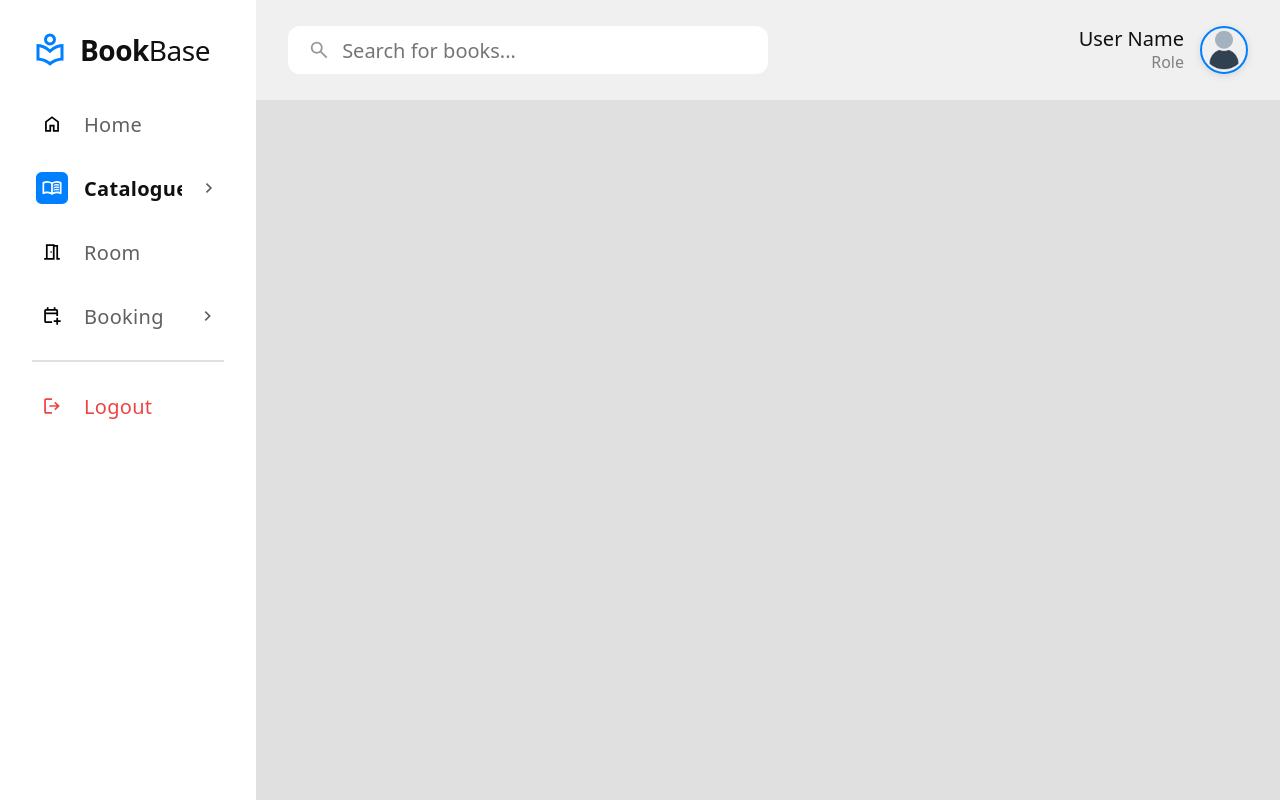
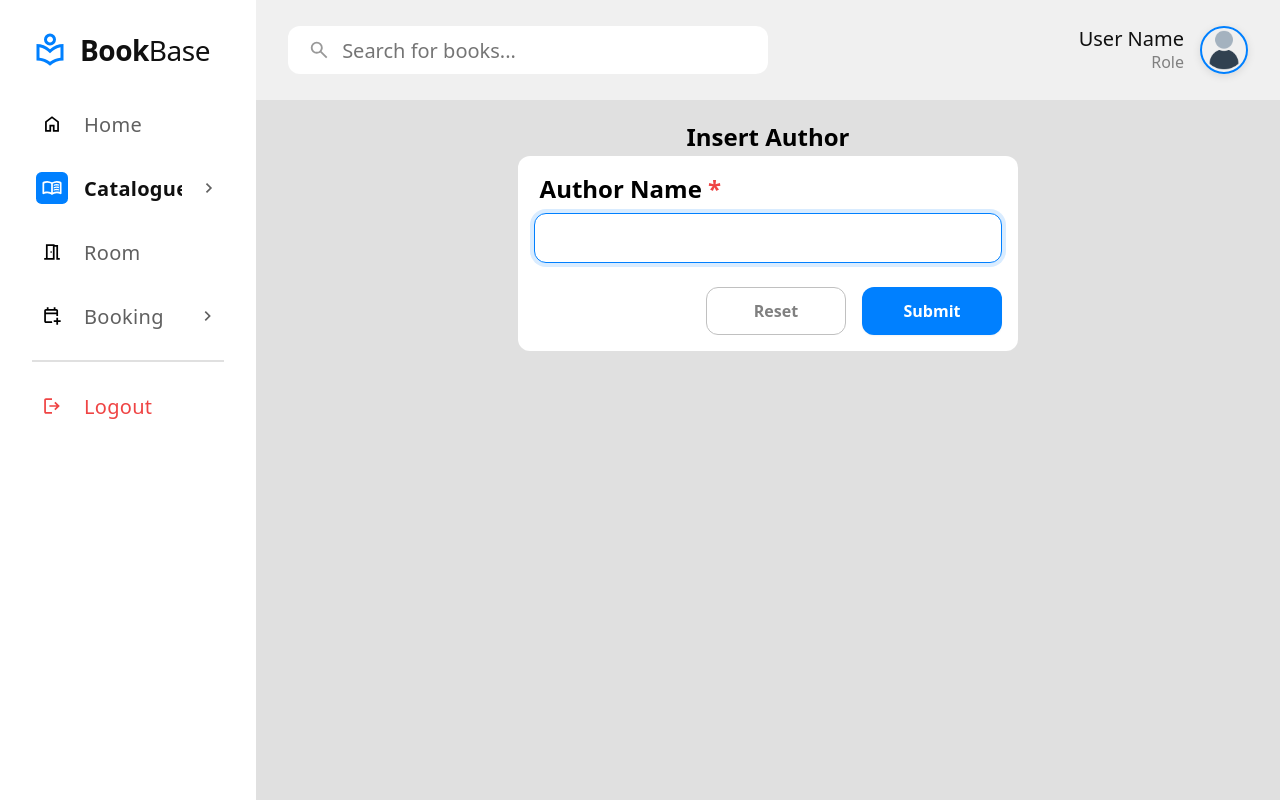
Before and after one commit to kkhhhhh-v61/LibraryManagementSystem, an ASP.NET Core app: page /Book/InsertAuthor in a window 1280 px wide. Run offline with ASP.NET Core 8, Linux system fonts and the light colour scheme; some web fonts are replaced.

Commit message:
Added ViewModel and Insert for Genre and Author. Some minor fixes and refactor.

```diff
--- a/LibraryManagementSystem/Controllers/BookController.cs
+++ b/LibraryManagementSystem/Controllers/BookController.cs
@@ -1,8 +1,9 @@
 using Microsoft.AspNetCore.Mvc;
+using Microsoft.EntityFrameworkCore.Metadata.Internal;
 
 namespace LibraryManagementSystem.Controllers;
 
-public class BookController : Controller
+public class BookController(LMSDB db) : Controller
 {
     public IActionResult Browse()
     {
@@ -20,13 +21,135 @@ public class BookController : Controller
         return View(vm);
     }
 
+    public IActionResult InsertGenre()
+    {
+        return View();
+    }
+
+    [HttpPost]
+    public IActionResult InsertGenre(GenreVM vm)
+    {
+        // 1. Check if genre already exists
+        if (db.Genres.Any(g => g.Name == vm.Name))
+        {
+            ModelState.AddModelError("Name", "This Genre already exists.");
+        }
+
+        if (ModelState.IsValid)
+        {
+            // 2. Add genre
+            var lastId = db.Genres.OrderByDescending(g => g.Id).Select(g => g.Id).FirstOrDefault();
+
+            db.Genres.Add(new()
+            {
+                // 2.1 Generate new ID
+                Id = GenerateNewId(lastId, 'G'),
+                Name = vm.Name.Trim(),
+            });
+            db.SaveChanges();
+
+            // 3. Display toast messagee (success)
+            TempData["ToastMessage"] = $"Genre '{vm.Name}' added successfully!";
+            TempData["ToastType"] = "success";
+
+            return RedirectToAction("Browse");
+        }
+
+        // 3.1 Display toast message (error)
+        TempData["ToastMessage"] = "Failed to add Genre. Please check errors.";
+        TempData["ToastType"] = "error";
+
+        return View(vm);
+    }
+
     public IActionResult InsertAuthor()
     {
         return View();
     }
 
-    public IActionResult InsertGenre()
+    [HttpPost]
+    public IActionResult InsertAuthor(AuthorVM vm)
     {
-        return View();
+        // 1. Check if author already exists
+        if (db.Authors.Any(a => a.Name == vm.Name))
+        {
+            ModelState.AddModelError("Name", "This Author already exists.");
+        }
+
+        if (ModelState.IsValid)
+        {
+            // 2. Add author
+            var lastId = db.Authors.OrderByDescending(a => a.Id).Select(a => a.Id).FirstOrDefault();
+
+            db.Authors.Add(new()
+            {
+                // 2.1 Generate new ID
+                Id = GenerateNewId(lastId, 'A'),
+                Name = vm.Name.Trim(),
+            });
+            db.SaveChanges();
+
+            // 3. Display toast messagee (success)
+            TempData["ToastMessage"] = $"Author '{vm.Name}' added successfully!";
+            TempData["ToastType"] = "success";
+
+            return RedirectToAction("Browse");
+        }
+
+        // 3.1 Display toast message (error)
+        TempData["ToastMessage"] = "Failed to add Author. Please check errors.";
+        TempData["ToastType"] = "error";
+
+        return View(vm);
+    }
+
+    public static string GenerateNewId(string? lastId, char prefixChar)
+    {
+        // 1. Guard clause against bad data in DB
+        if (lastId != null && lastId.Length != 6)
+        {
+            throw new InvalidOperationException($"Existing ID '{lastId}' is invalid. Expected 6 characters.");
+        }
+
+        // 2. Handle cases where database is empty
+        if (string.IsNullOrEmpty(lastId)) return $"{prefixChar}0001A";
+
+        // 3. Format and Extract
+        lastId = lastId.ToUpper();
+        prefixChar = char.ToUpper(prefixChar);
+        char prefix  = lastId[0];
+        string number = lastId.Substring(1, 4);
+        char suffix = lastId[5];
+
+
+        // 4. Check if ID prefix is same as passed prefix
+        if (!lastId.StartsWith(prefixChar)) throw new ArgumentException($"The last ID '{lastId}' does not start with '{prefixChar}'.");
+
+        // 4. Parse number to int
+        int currentNumber = int.Parse(number);
+
+        // 5. Check for rollover
+        int newNumber;
+        char newSuffix;
+
+        if (currentNumber >= 9999)
+        {
+            newNumber = 1;
+            newSuffix = (char)(suffix + 1);
+        }
+        else
+        {
+            newNumber = currentNumber + 1;
+            newSuffix = suffix;
+        }
+
+        // 6. Return error if reach limit
+        if (newSuffix > 'Z')
+        {
+            throw new InvalidOperationException($"Maximum ID limit reached ({prefix}9999Z). Cannot generate new ID.");
+        }
+
+        // 7. Return newly generated ID
+        return $"{prefixChar}{newNumber:D4}{newSuffix}";
     }
 }
--- a/LibraryManagementSystem/Helper.cs
+++ b/LibraryManagementSystem/Helper.cs
@@ -11,7 +11,7 @@ public class ISBNValidationAttribute : ValidationAttribute
         string isbn = value.ToString()!;
 
         // 1. Remove hyphens and spaces to get raw numbers
-        string cleanIsbn = isbn.Replace("-", "").Replace(" ", "").ToUpper();
+        string cleanIsbn = isbn.Replace("-", "").Trim().Replace(" ", "").ToUpper();
 
         // 2. Check Length
         if (cleanIsbn.Length != 10 && cleanIsbn.Length != 13)
--- a/LibraryManagementSystem/Views/Book/InsertAuthor.cshtml
+++ b/LibraryManagementSystem/Views/Book/InsertAuthor.cshtml
@@ -1,3 +1,5 @@
+@model AuthorVM
+
 @{
     ViewBag.Title = "Insert Author";
 }
@@ -5,3 +7,24 @@
 @section head {
     <link rel="stylesheet" href="/css/book.css" asp-append-version="true" />
 }
+
+<form class="author-insert__form" method="POST">
+    <h1 class="form__title">Insert Author</h1>
+    <div class="form form--column">
+        <div class="form__group">
+            <div class="form__item">
+                <label asp-for="Name" class="form__label form__label--required">Author Name</label>
+                <input asp-for="Name" class="form__input" data-trim autofocus />
+                <span asp-validation-for="Name" class="form__error"></span>
+            </div>
+        </div>
+        <div class="form__action">
+            <button class="form__button button--reset" type="reset">Reset</button>
+            <button class="form__button button--submit" type="submit">Submit</button>
+        </div>
+    </div>
+</form>
+
+@section foot {
+    <script src="/js/book.js" asp-append-version="true"></script>
+}
--- a/LibraryManagementSystem/Views/Book/InsertBook.cshtml
+++ b/LibraryManagementSystem/Views/Book/InsertBook.cshtml
@@ -9,7 +9,7 @@
 }
 
 <form class="book-insert__form" method="POST">
-    <h1 class="book-insert__title">Insert Book</h1>
+    <h1 class="form__title">Insert Book</h1>
     <div class="form">
         <div class="form__group form__group--left">
             <div class="form__item">
--- a/LibraryManagementSystem/Views/Booking/StaffDashboard.cshtml
+++ b/LibraryManagementSystem/Views/Booking/StaffDashboard.cshtml
@@ -13,7 +13,7 @@
     int totalHours = endHour - startHour;
 }
 
-@section Head {
+@section head {
     <link rel="stylesheet" href="/css/booking.css" asp-append-version="true" />
 }
 
--- a/LibraryManagementSystem/Views/Room/Index.cshtml
+++ b/LibraryManagementSystem/Views/Room/Index.cshtml
@@ -5,7 +5,7 @@
     ViewBag.Title = "Room Manager";
 }
 
-@section Head {
+@section head {
     <link rel="stylesheet" href="/css/room.css" asp-append-version="true" />
 }
 
--- a/LibraryManagementSystem/Views/Room/Update.cshtml
+++ b/LibraryManagementSystem/Views/Room/Update.cshtml
@@ -5,7 +5,7 @@
     ViewBag.Title = "Update Category";
 }
 
-@section Head {
+@section head {
     <link rel="stylesheet" href="/css/room.css" asp-append-version="true" />
 }
 
@@ -193,6 +193,6 @@
     </div>
 </div>
 
-@section Scripts {
+@section foot {
     <script src="/js/room.js" asp-append-version="true"></script>
 }
--- a/LibraryManagementSystem/Views/Shared/_Layout.cshtml
+++ b/LibraryManagementSystem/Views/Shared/_Layout.cshtml
@@ -10,7 +10,7 @@
     <link rel="preconnect" href="https://fonts.gstatic.com" crossorigin>
     <link rel="stylesheet" href="https://fonts.googleapis.com/css2?family=Sansation:ital,wght@0,300;0,400;0,700;1,300;1,400;1,700&display=swap">
     <link rel="stylesheet" href="/css/app.css" asp-append-version="true" />
-    @RenderSection("head", false)
+    @await RenderSectionAsync("head", false)
 </head>
 
 <body>
@@ -46,8 +46,8 @@
                         <div class="sidebar-subnav__separator"></div>
 
                         <a asp-controller="Book" asp-action="InsertBook" class="sidebar-subnav__link @Html.IsActive("Book", "InsertBook", "sidebar-subnav__link--active")">Insert Book</a>
+                        <a asp-controller="Book" asp-action="InsertGenre" class="sidebar-subnav__link @Html.IsActive("Book", "InsertGenre", "sidebar-subnav__link--active")">Insert Genre</a>
                         <a asp-controller="Book" asp-action="InsertAuthor" class="sidebar-subnav__link @Html.IsActive("Book", "InsertAuthor", "sidebar-subnav__link--active")">Insert Author</a>
-                        <a asp-controller="Book" asp-action="InsertGenre" class="sidebar-subnav__link @Html.IsActive("Book", "InsertGenre", "sidebar-subnav__link--active")">Insert Genre</a>
                     </div>
                 </div>
 
@@ -131,9 +131,18 @@
     <script src="/js/jquery.validate.min.js" asp-append-version="true"></script>
     <script src="/js/jquery.validate.unobtrusive.min.js" asp-append-version="true"></script>
     <script src="/js/app.js" asp-append-version="true"></script>
-    @RenderSection("foot", false)
+    @await RenderSectionAsync("foot", false)
 
-    @await RenderSectionAsync("Scripts", required: false)
+    @if (TempData["ToastMessage"] != null)
+    {
+        <script>
+            document.addEventListener('DOMContentLoaded', function () {
+                var message = @Json.Serialize(TempData["ToastMessage"]);
+                var type = @Json.Serialize(TempData["ToastType"]);
+                showToast(message, type);
+            });
+        </script>
+    }
 </body>
 
 </html>
--- a/LibraryManagementSystem/wwwroot/css/book.css
+++ b/LibraryManagementSystem/wwwroot/css/book.css
@@ -19,7 +19,20 @@
     SECTION: LAYOUT & CONTAINER
     =========================================================================== */
 
-.book-insert__title {
+/* Form Layout */
+.book-insert__form {
+    height: 100%;
+}
+
+.genre-insert__form,
+.author-insert__form {
+    height: 100%;
+    width: 500px;
+    margin: 0 auto;
+}
+
+/* Form Title */
+.form__title {
     margin-bottom: var(--spacing-md);
     height: 3%;
     font-size: var(--text-xl);
@@ -39,16 +52,23 @@
     height: auto;
 }
 
+.form--column {
+    flex-direction: column;
+}
+
+.form__group {
+    display: flex;
+    flex-direction: column;
+    gap: var(--spacing-md);
+}
+
 /* Layout Columns */
 .form__group--left {
     flex: 1;
 }
 
 .form__group--right {
-    display: flex;
     flex: 2.5;
-    flex-direction: column;
-    gap: var(--spacing-md);
 }
 
 /* Layout Rows */
```
Also changed, not shown: LibraryManagementSystem/Extensions.cs (+8 -0 lines), LibraryManagementSystem/Models/ViewModels.cs (+30 -0 lines), LibraryManagementSystem/Views/Book/InsertGenre.cshtml (+27 -0 lines).
